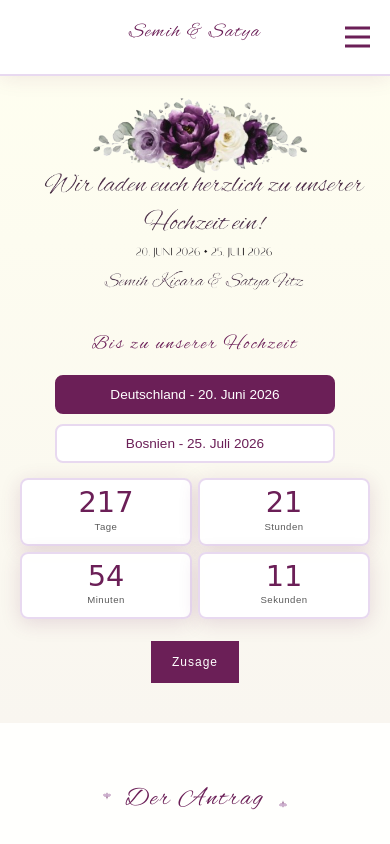
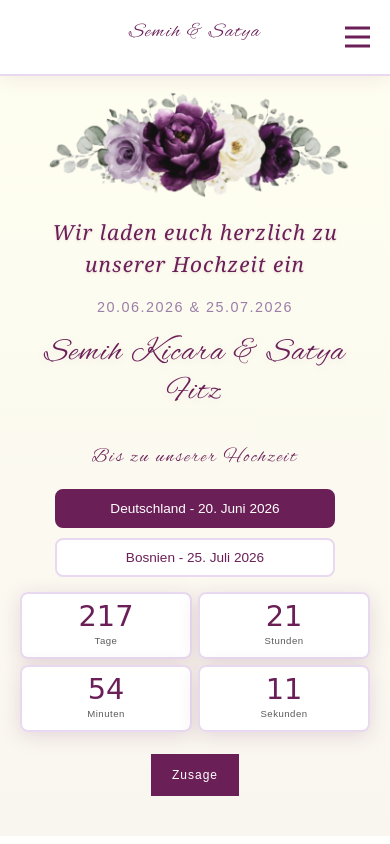
Before and after one commit to Satyalla42/semih-satya-wedding, a plain HTML site: page index.html in a window 390 px wide. Shown: the top 844 px of the page. Drawn offline with Linux system fonts and the light colour scheme; a web font is replaced by a local one.

Commit message:
Add files via upload

```diff
--- a/index.html
+++ b/index.html
@@ -85,6 +85,45 @@
       object-fit: contain;
     }
 
+    .invitation-text {
+      text-align: center;
+      margin: -20px auto 50px;
+      max-width: 800px;
+      padding: 0 20px;
+    }
+
+    .invitation-greeting {
+      font-family: Georgia, 'Times New Roman', serif;
+      font-size: 2rem;
+      color: var(--eggplant);
+      margin-bottom: 25px;
+      font-weight: 500;
+      letter-spacing: 1px;
+      line-height: 1.5;
+      font-style: italic;
+      text-shadow: 0 1px 3px rgba(107, 31, 87, 0.15);
+    }
+
+    .invitation-dates {
+      font-family: 'Alta', sans-serif;
+      font-size: 1.2rem;
+      color: var(--plum);
+      margin-bottom: 25px;
+      font-weight: 400;
+      letter-spacing: 2px;
+    }
+
+    .invitation-names {
+      font-family: 'Alex Brush', cursive;
+      font-size: 3.5rem;
+      color: var(--eggplant);
+      margin-bottom: 0;
+      font-weight: 400;
+      letter-spacing: 3px;
+      line-height: 1.2;
+      text-shadow: 0 2px 10px rgba(107, 31, 87, 0.1);
+    }
+
 
     .nav-container {
       max-width: 1200px;
@@ -556,7 +595,12 @@
       width: 100%;
       height: 100%;
       object-fit: cover;
+      object-position: center top;
       display: block;
+    }
+
+    .witness-image-jan img {
+      object-position: center 20%;
     }
 
 
@@ -630,6 +674,26 @@
         width: 110%;
         margin-bottom: 30px;
         max-height: 75vh;
+      }
+
+      .invitation-text {
+        margin: -15px auto 40px;
+        padding: 0 15px;
+      }
+
+      .invitation-greeting {
+        font-size: 1.5rem;
+        margin-bottom: 20px;
+      }
+
+      .invitation-dates {
+        font-size: 1rem;
+        margin-bottom: 20px;
+      }
+
+      .invitation-names {
+        font-size: 2.5rem;
+        letter-spacing: 2px;
       }
 
       .hero-content h1 {
@@ -1040,6 +1104,28 @@
         width: 105%;
         margin-bottom: 25px;
         max-height: 65vh;
+      }
+
+      .invitation-text {
+        margin: -10px auto 30px;
+        padding: 0 10px;
+      }
+
+      .invitation-greeting {
+        font-size: 1.3rem;
+        margin-bottom: 15px;
+        line-height: 1.5;
+      }
+
+      .invitation-dates {
+        font-size: 0.9rem;
+        margin-bottom: 15px;
+        letter-spacing: 1.5px;
+      }
+
+      .invitation-names {
+        font-size: 2rem;
+        letter-spacing: 1.5px;
       }
 
       .hero-content h1 {
@@ -1235,7 +1321,13 @@
   <!-- Hero Section -->
   <section id="home" class="hero">
     <div class="hero-content">
-      <img src="invitation.png" alt="Wedding Invitation" class="invitation-image">
+      <img src="flower_border-removebg-preview.png" alt="Wedding Invitation" class="invitation-image">
+
+      <div class="invitation-text">
+        <p class="invitation-greeting">Wir laden euch herzlich zu unserer Hochzeit ein</p>
+        <p class="invitation-dates">20.06.2026 & 25.07.2026</p>
+        <p class="invitation-names">Semih Kicara & Satya Fitz</p>
+      </div>
 
       <!-- Countdown Timer -->
       <div class="countdown-container">
@@ -1354,7 +1446,7 @@
           <h3 class="witness-name">Magdalena Kretek</h3>
         </div>
         <div class="witness-card">
-          <div class="witness-image">
+          <div class="witness-image witness-image-jan">
             <img src="witness_img2.jpg" alt="Jan Kasperek">
           </div>
           <h3 class="witness-name">Jan Kasperek</h3>
```
Also changed, not shown: witness_img2.jpg (added).
